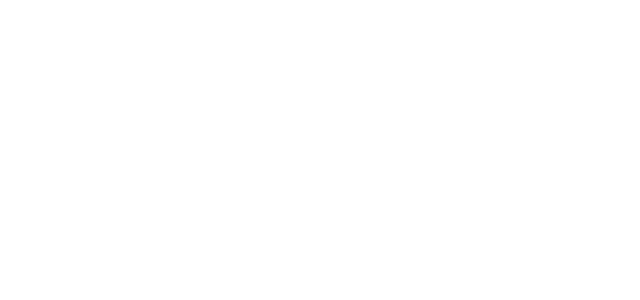
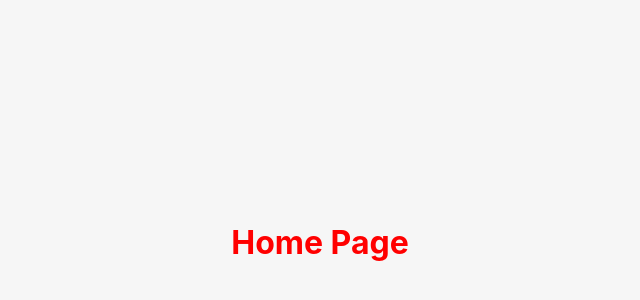
Before and after one commit to LaloFl/react-test, a React (Create React App) app: page /home in a window 1280 px wide. Shown: the part 158-458 px from the top of the page, without its empty margins (320-960 px from the left). Built offline with nearby package versions, Linux system fonts and the light colour scheme.

Commit message:
Added router

```diff
--- a/package.json
+++ b/package.json
@@ -10,6 +10,7 @@
     "react-dom": "^17.0.2",
     "react-router-dom": "^5.3.0",
     "react-scripts": "5.0.0",
+    "sass": "^1.45.2",
     "web-vitals": "^2.1.2"
   },
   "scripts": {
--- a/src/App.js
+++ b/src/App.js
@@ -3,23 +3,13 @@
 import "./App.css";
 
 import Button from "components/Button";
-
+import { HomeRouter } from "routers/home";
 function App() {
   return (
     <div>
       <Router>
         <Switch>
-          <Route
-            exact
-            path="/"
-            component={() => <Button text="Soy el boton del home" />}
-          />
-          <Route
-            exact
-            path="/fabian"
-            component={() => <Button text="Soy el boton del fabo" />}
-          />
-
+          <Route path="/" render={(props) => <HomeRouter {...props} />} />
         </Switch>
       </Router>
     </div>
--- /dev/null
+++ b/src/pages/HomePage/index.js
@@ -0,0 +1,8 @@
+import "./styles.sass";
+export default function HomePage(){
+    return (
+        <div className="home__page">
+            <h1>Home Page</h1>
+        </div>
+    )
+}
--- /dev/null
+++ b/src/pages/HomePage/styles.sass
@@ -0,0 +1,8 @@
+.home__page
+    display: flex
+    align-items: center
+    justify-content: center
+    height: 100vh
+    background-color: #f6f6f6
+    h1
+        color: red
--- a/src/routers/home.js
+++ b/src/routers/home.js
@@ -0,0 +1,28 @@
+import React from "react";
+import { Route, Switch } from "react-router-dom";
+import { routes } from "routes/home";
+
+export const HomeRouter = () => {
+  return (
+    <div>
+      <React.Suspense
+        fallback={
+          <>
+            <h1>Cargando...</h1>
+          </>
+        }
+      >
+        <Switch>
+          {routes.map((route, index) => (
+            <Route
+              index={index}
+              path={route.path}
+              exact={route.exact}
+              render={(props) => <route.component />}
+            />
+          ))}
+        </Switch>
+      </React.Suspense>
+    </div>
+  );
+};
--- a/src/routes/home.js
+++ b/src/routes/home.js
@@ -0,0 +1,10 @@
+import { lazy } from "react";
+const HomePage = lazy(() => import("pages/HomePage"));
+
+export const routes = [
+  {
+    path: "/home/",
+    component: HomePage,
+    exact: true
+  },
+];
```
Also changed, not shown: 1 other file (tests, documents, lock files or other folders).
